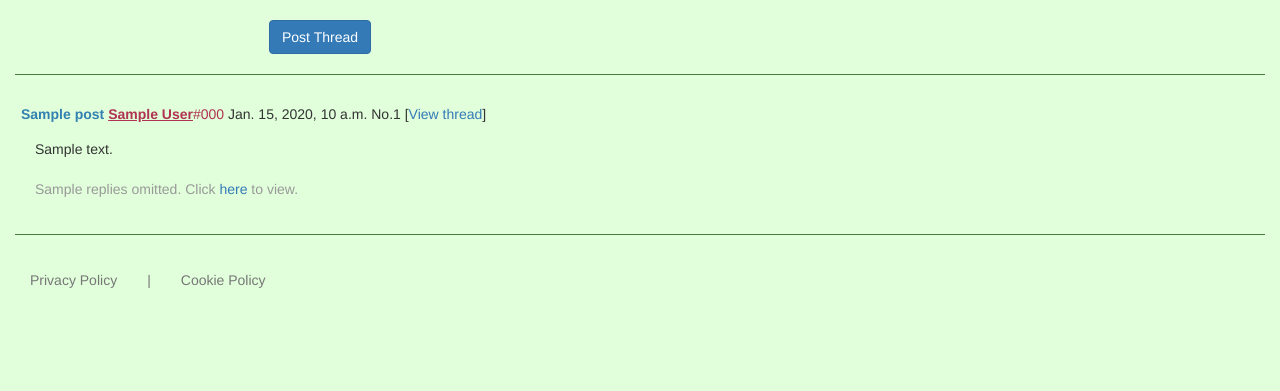
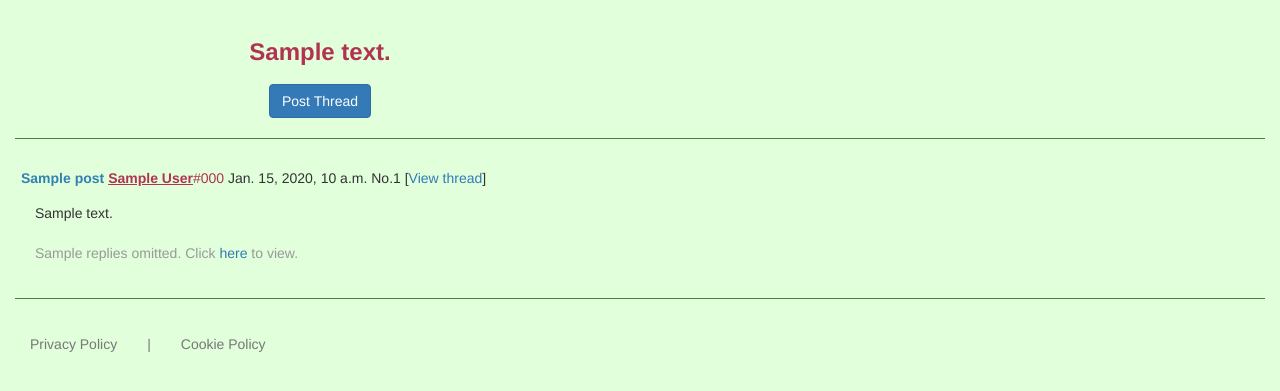
Before and after one commit to mjdarby/Hermes, a Django app: template templates/hermes/board.html in a window 1280 px wide. Shown: the part 51-442 px from the top of the page. Run offline with Django 3.2, Linux system fonts and the light colour scheme; the template is opened without the code that fills it: most values are stand-ins (such as "Sample title", 1, 10 or a date in 2020); some libraries are stand-ins or nearby versions.

Commit message:
Board title in posts!

```diff
--- a/models.py
+++ b/models.py
@@ -5,6 +5,7 @@ class Board(models.Model):
     title = models.CharField(max_length=50)
     short_name = models.CharField(max_length=50, default="gen")
     recaptcha_enabled = models.BooleanField(default=False)
+    description = models.CharField(max_length=1000, default="Board")
 
     def __str__(self):
         return self.title
--- a/static/hermes/stylesheet.css
+++ b/static/hermes/stylesheet.css
@@ -78,6 +78,14 @@ blockquote {
     padding-bottom: 10px;
 }
 
+.board-title {
+    color: #B23252;
+    font-weight:bold;
+    text-align: center;
+    padding: 15px;
+    font-size: 18pt;
+}
+
 /* Bootstrap replacements */
 .hermes-navbar {
     border-color: #487F40;
--- a/templates/hermes/board.html
+++ b/templates/hermes/board.html
@@ -6,6 +6,9 @@
 {% block content %}
 <div class="row">
   <div class="col-md-6 col-xs-12">
+    <div class="board-title">
+      {{ board.description }}
+    </div>
     {% if messages %}
     {% for message in messages %}
     <div class="message">{{message}}</div>
@@ -66,6 +69,7 @@
               {% endif %}
               {% if hermes_authenticated %}
               <span class="postLink">[<a href="{% url 'hermes:ban' board.short_name post.id %}">Ban</a>]</span>
+              {% if forloop.first %}
               {% if thread.autosaging %}
               <span class="postLink">[Autosaging]</span>
               {% else %}
@@ -75,6 +79,7 @@
               <span class="postLink">[<a href="{% url 'hermes:unsticky' board.short_name thread.id %}">Unsticky</a>]</span>
               {% else %}
               <span class="postLink">[<a href="{% url 'hermes:sticky' board.short_name thread.id %}">Sticky</a>]</span>
+              {% endif %}
               {% endif %}
               {% endif %}
             </div>
--- a/views.py
+++ b/views.py
@@ -146,12 +146,15 @@ def board(request, board_name):
 
 def thread(request, board_name, thread_id):
     board = get_object_or_404(Board, short_name=board_name)
+    thread = get_object_or_404(Thread, id=thread_id)
     post_list = Post.objects.filter(thread=thread_id).order_by('time')
     new_board_form = create_new_board_form(request)
     if not post_list:
         raise Http404
+    thread_view = { 'id': thread.id, 'sticky': thread.sticky,
+                    'autosaging': thread.autosaging}
     context = {'post_list': post_list, 'form': new_board_form,
-               'board': board, 'thread_id': thread_id}
+               'board': board, 'thread': thread_view}
     return render(request, 'hermes/thread.html', context)
 
 def post(request, board_name):
```
Also changed, not shown: templates/hermes/thread.html (+19 -2 lines), migrations/0009_board_description.py (added).
